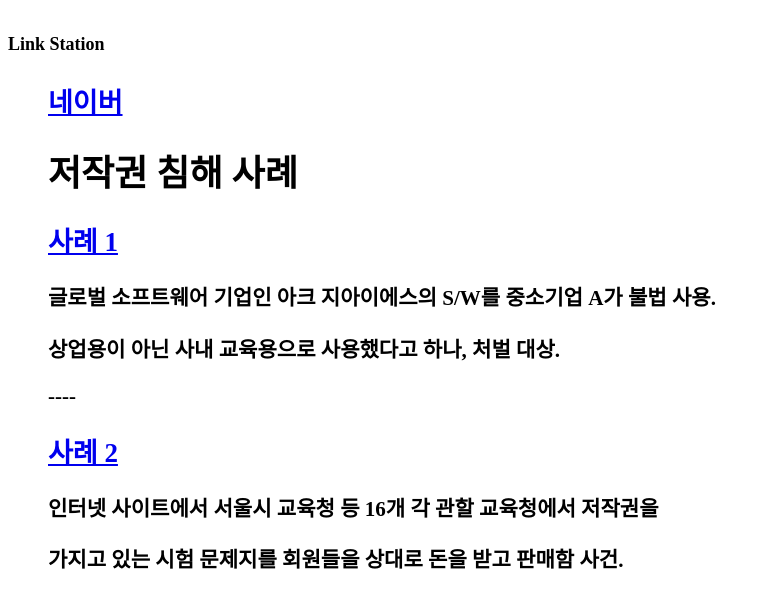
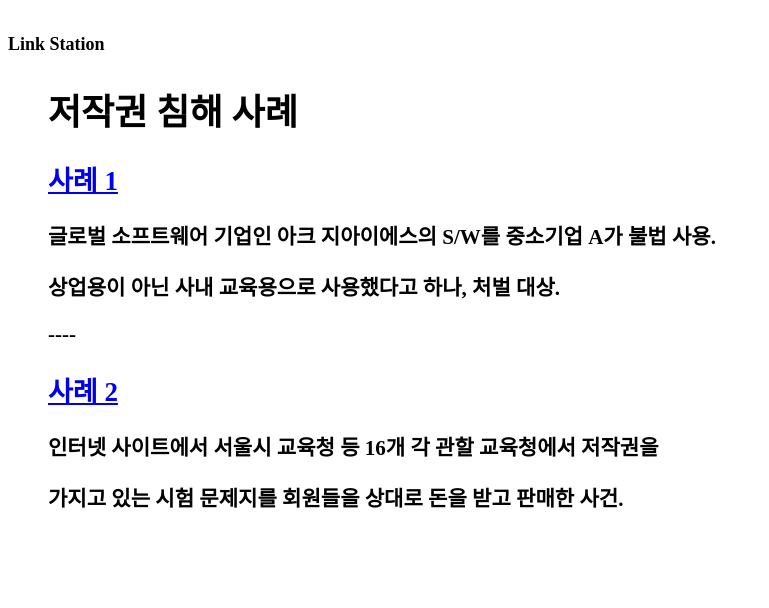
Before and after one commit to budung/Ink, a plain HTML site: page index.html in a window 1280 px wide. Shown: the whole page, without its empty margins (0-769 px from the left). Drawn offline with Linux system fonts and the light colour scheme.

Commit message:
Update index.html

```diff
--- a/index.html
+++ b/index.html
@@ -8,7 +8,6 @@
  <body>
  <h1> <font size="4" color="black">Link Station<font/> </h1>
  <ol>
-   <h2><a href="https://naver.com">네이버 </a></h2>
 
 
   <h1>저작권 침해 사례 </h1>
@@ -18,4 +17,4 @@
     ----
    <h2><a href="https://kin.naver.com/qna/detail.nhn?d1id=6&dirId=60205&docId=311887155&qb=7KCA7J6R6raMIOy5qO2VtCDsgqzroYA=&enc=utf8&section=kin&rank=1&search_sort=0&spq=0&pid=UMWhkwp0JXossfEzj%2BVssssssId-027439&sid=U3/z0R%2B5yXy4fWz0ttJZSw%3D%3D">사례 2</a></h2>
    <h3>인터넷 사이트에서 서울시 교육청 등 16개 각 관할 교육청에서 저작권을</h3>
-    <h3>가지고 있는 시험 문제지를 회원들을 상대로 돈을 받고 판매함 사건. </h3>
+    <h3>가지고 있는 시험 문제지를 회원들을 상대로 돈을 받고 판매한 사건. </h3>
```
